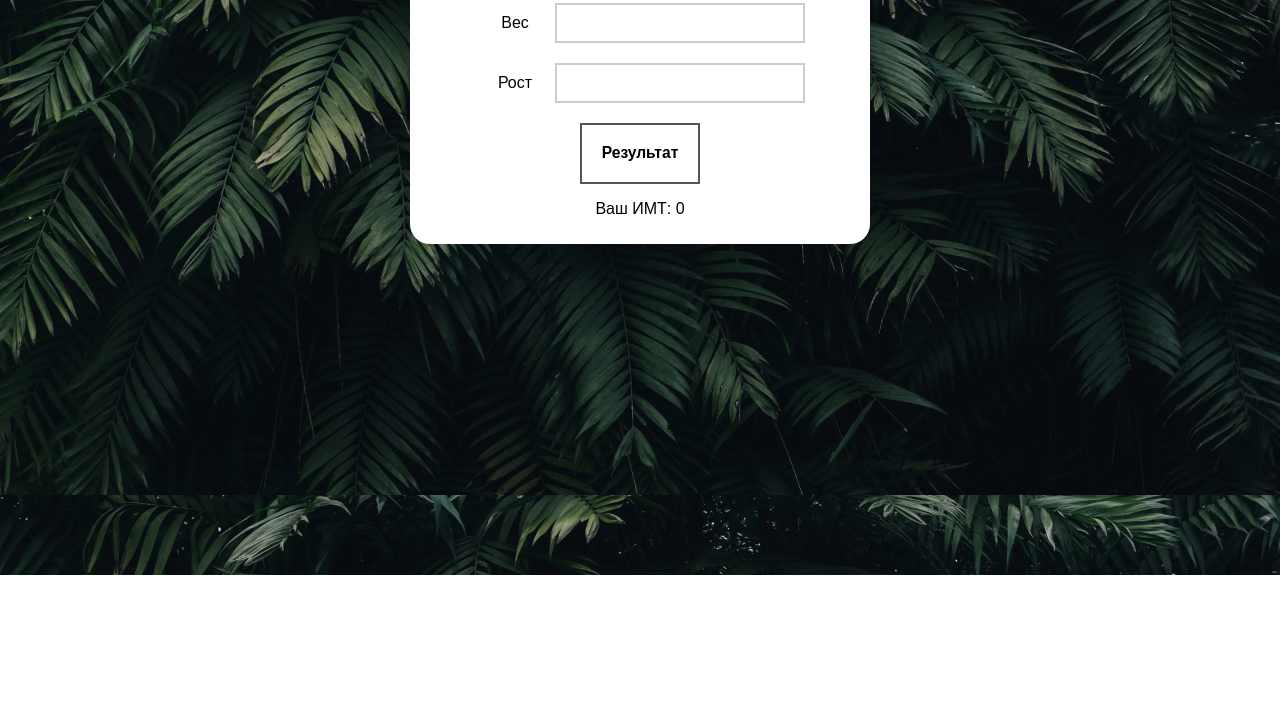
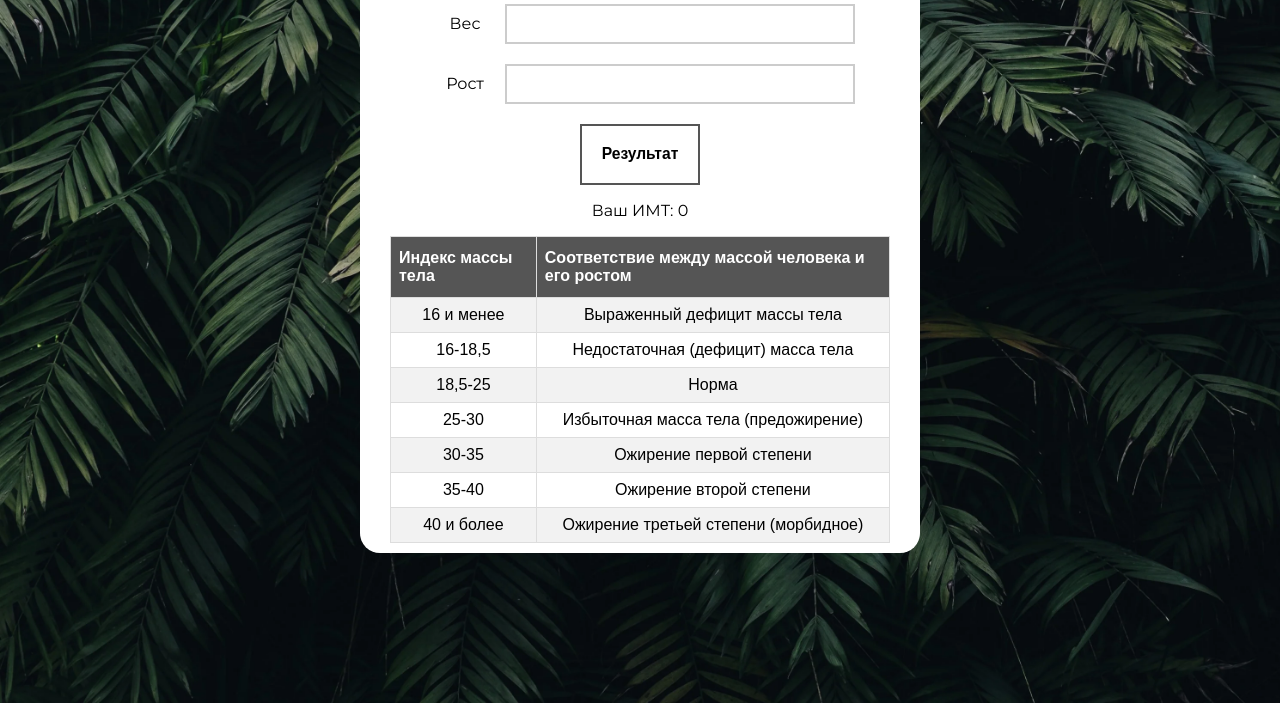
Before and after one commit to Gorbachevvv/IMT, a plain HTML site: page index.html in a window 1280 px wide. Shown: the part 225-928 px from the top of the page. Before the commit the page ends 800 px from the top, so only its background shows below. Drawn offline with Linux system fonts and the light colour scheme.

Commit message:
FinalVersion_maybe

```diff
--- a/index.html
+++ b/index.html
@@ -6,18 +6,56 @@
     <meta name="viewport" content="width=device-width, initial-scale=1.0">
     <title>Калькулятор ИМТ</title>
     <link rel="stylesheet" href="style.css">
+
+    <link rel="preconnect" href="https://fonts.googleapis.com">
+    <link rel="preconnect" href="https://fonts.gstatic.com" crossorigin>
+    <link href="https://fonts.googleapis.com/css2?family=Montserrat:ital@0;1&display=swap" rel="stylesheet">
 </head>
 <body>
     <div class="center">
         <h2>Калькулятор ИМТ</h2>
-        <form action="#">
+        <div class="form1">
             <label for="weight">Вес</label>
             <input type ="number" name ="weight" id ="weight">
             <label for="height">Рост</label>
             <input type ="number" name ="height" id="height">
             <button onclick="getResult()"><h3>Результат</h3></button>
-        </form>
+        </div>
         <p id="result">Ваш ИМТ: 0</p>
+        <table id="imt">
+            <tr>
+              <th scope="col">Индекс массы тела</th>
+              <th scope="col">Соответствие между массой человека и его ростом</th>
+            </tr>
+            <tr>
+                <td>16 и менее</td>
+                <td>Выраженный дефицит массы тела</td>
+            </tr>
+            <tr>
+                <td>16-18,5</td>
+                <td>Недостаточная (дефицит) масса тела</td>
+            </tr>
+            <tr>
+                <td>18,5-25</td>
+                <td>Норма</td>
+            </tr>
+            <tr>
+                <td>25-30</td>
+                <td>Избыточная масса тела (предожирение)</td>
+            </tr>
+            <tr>
+                <td>30-35</td>
+                <td>Ожирение первой степени</td>
+            </tr>
+            <tr>
+                <td>35-40</td>
+                <td>Ожирение второй степени</td>
+            </tr>
+            <tr>
+                <td>40 и более</td>
+                <td>Ожирение третьей степени (морбидное)</td>
+            </tr>
+          </table>
     </div>
     <script src="code.js"></script>
 </body>
--- a/style.css
+++ b/style.css
@@ -7,7 +7,7 @@ body{
   background-size: cover;
 }
 
-form{
+.form1{
   display: flex;
   flex-wrap: wrap;
   justify-content: center;
@@ -15,7 +15,7 @@ form{
 
 .center {
   background-color: white;
-  width: 400px;
+  width: 500px;
   margin: 150px auto;
   padding: 10px 30px;
   border-radius: 20px;
@@ -31,7 +31,7 @@ label{
 }
 
 input[type="number"]{
-  width: 250px;
+  width: 350px;
   height: 40px;
   margin-bottom: 20px;
   box-sizing: border-box;
@@ -39,6 +39,7 @@ input[type="number"]{
   -webkit-transition: 0.5s;
   transition: 0.5s;
   outline: none;
+  font-size: large;
 }
 
 input[type=number]:focus {
@@ -58,3 +59,40 @@ button:hover {
   background-color: #555555;
   color: white;
 }
+
+
+
+#imt {
+  font-family: Arial, Helvetica, sans-serif;
+  border-collapse: collapse;
+  width: 100%;
+}
+
+#imt td, #imt th {
+  border: 1px solid #ddd;
+  padding: 8px;
+}
+
+#imt tr:nth-child(even){background-color: #f2f2f2;}
+
+#imt tr:hover {background-color: #ddd;}
+
+#imt th {
+  padding-top: 12px;
+  padding-bottom: 12px;
+  text-align: left;
+  background-color: #555555;
+  color: white;
+}
+
+/* Chrome, Safari, Edge, Opera */
+input::-webkit-outer-spin-button,
+input::-webkit-inner-spin-button {
+  -webkit-appearance: none;
+  margin: 0;
+}
+
+/* Firefox */
+input[type=number] {
+  -moz-appearance: textfield;
+}
```
